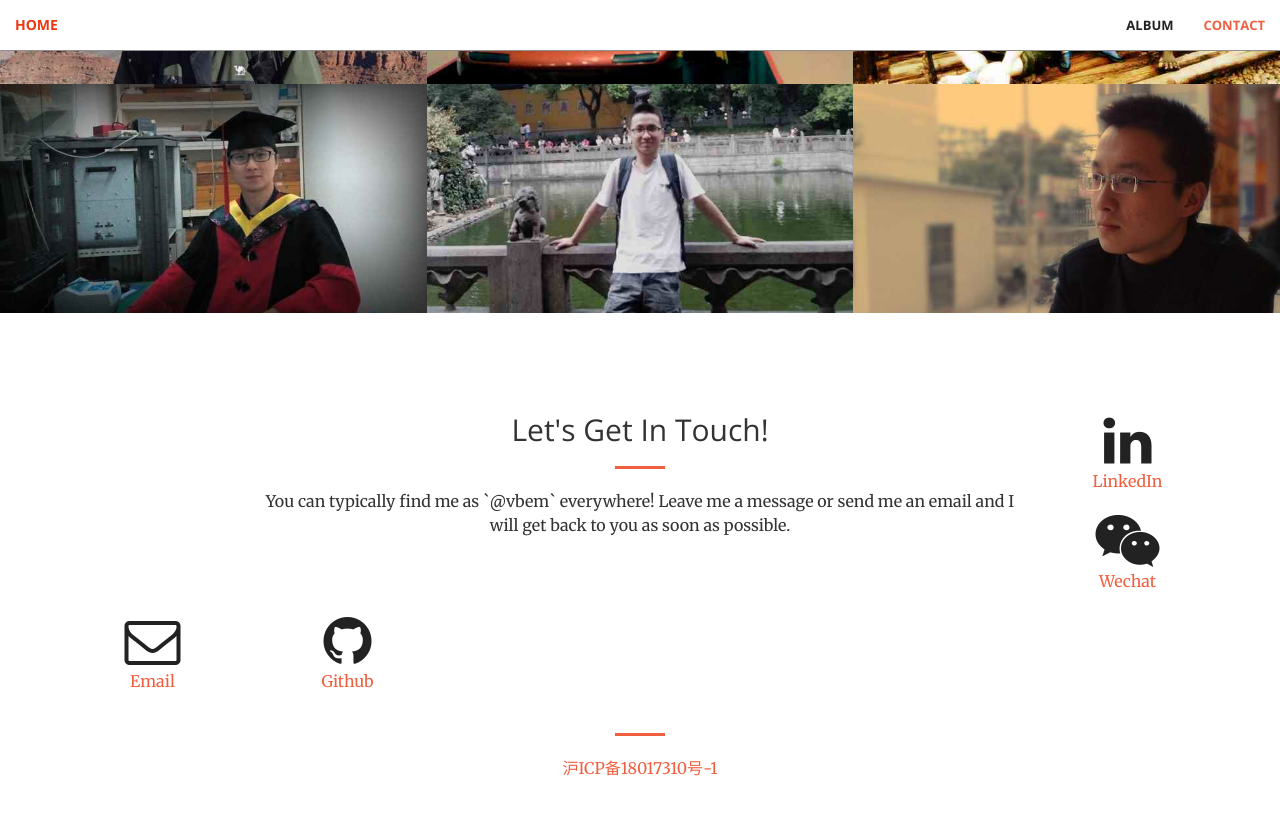
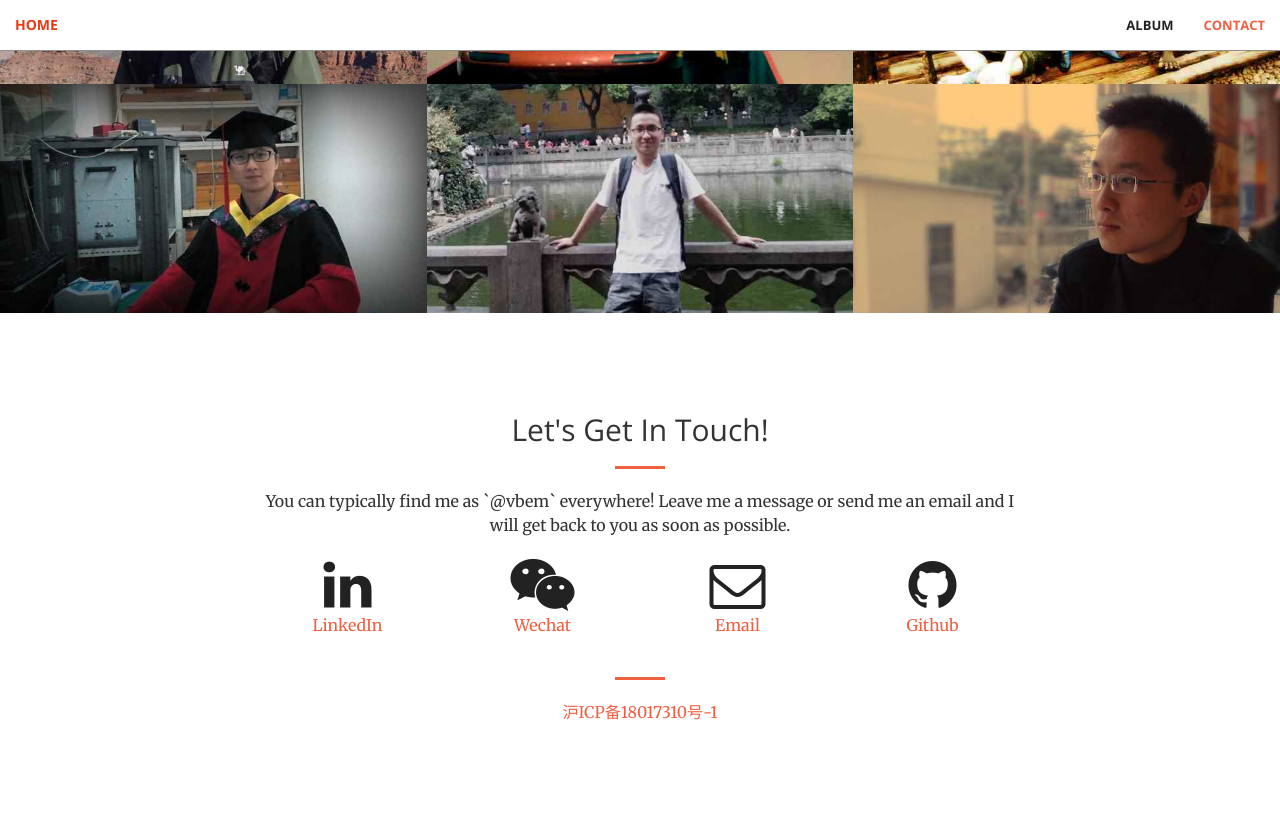
Before and after one commit to vbem/lilei.tech, a Jekyll site: the page built from index.html, in a window 1280 px wide and 900 px high, scrolled down 1046 px. Shown: the top 815 px of the window. Built offline with Jekyll 4.4.1, drawn with Linux system fonts in a browser that asks for light colours.

Commit message:
Update contact.html

```diff
--- a/_includes/contact.html
+++ b/_includes/contact.html
@@ -6,7 +6,7 @@
                 <hr class="primary">
                 <p>You can typically find me as `@vbem` everywhere! Leave me a message or send me an email and I will get back to you as soon as possible.</p>
             </div>
-        <div class="col-lg-2 col-lg-offset-0 text-center">
+        <div class="col-lg-2 col-lg-offset-2 text-center">
             <a href="https://www.linkedin.com/in/lilei-tech/" target="_blank">
             <i class="fa fa-linkedin fa-3x wow bounceIn" data-wow-delay=".1s"></i>
                 <p>LinkedIn</p>
```
